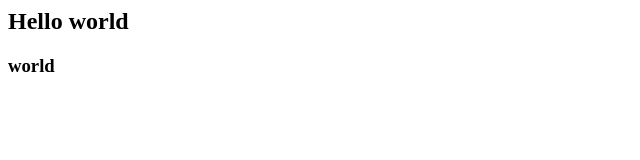
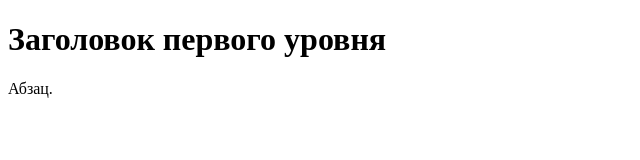
Before and after one commit to dobrigit/python, a plain HTML site: page index.html in a window 1280 px wide. Shown: the whole page, without its empty margins (0-640 px from the left). Drawn offline with Linux system fonts and the light colour scheme.

Commit message:
new index

```diff
--- a/index.html
+++ b/index.html
@@ -1,2 +1,12 @@
-<h2>Hello world</h2>
-<h3>world</h3>
+<!DOCTYPE html>
+<html>
+    <head>
+        <title>Типичная страница</title>
+        <meta charset = "utf-8">
+    </head>
+    <body>
+        <h1>Заголовок первого уровня</h1>
+        <p>Абзац.</p>
+        <!-- Комментарий -->
+    </body>
+</html>
```
